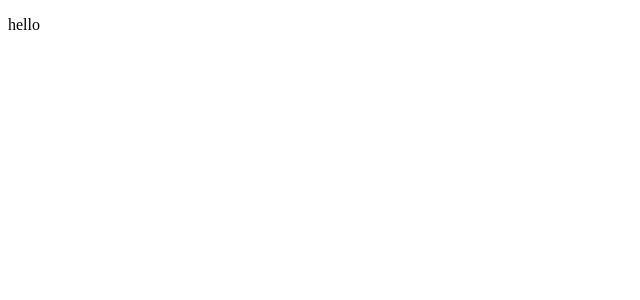
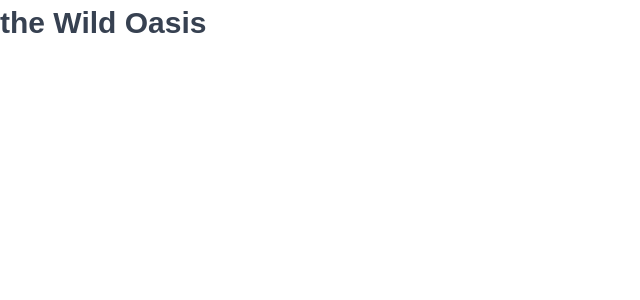
Before and after one commit to SaeedAbi/the-wild-oasis, a React (Vite) app: page / in a window 1280 px wide. Shown: the top 300 px of the page, without its empty margins (0-640 px from the left). Built offline with nearby package versions, Linux system fonts and the light colour scheme.

Commit message:
:lipstick: add GlobalStyles

```diff
--- a/src/App.jsx
+++ b/src/App.jsx
@@ -1,7 +1,21 @@
+import styled from "styled-components";
+import GlobalStyles from "./styles/GlobalStyles.js";
+
+
+const H1= styled.h1`
+  font-size: 30px;
+  font-weight: 600;
+`
 
 function App() {
-
-  return <p>hello</p>
+  return(
+      <>
+    <GlobalStyles/>
+  <div>
+    <H1>the Wild Oasis</H1>
+  </div>
+  </>
+  )
 }
 
 export default App
--- /dev/null
+++ b/src/styles/GlobalStyles.js
@@ -0,0 +1,185 @@
+import {createGlobalStyle} from "styled-components";
+
+const GlobalStyles= createGlobalStyle`:root {
+  /* Indigo */
+  --color-brand-50: #eef2ff;
+  --color-brand-100: #e0e7ff;
+  --color-brand-200: #c7d2fe;
+  --color-brand-500: #6366f1;
+  --color-brand-600: #4f46e5;
+  --color-brand-700: #4338ca;
+  --color-brand-800: #3730a3;
+  --color-brand-900: #312e81;
+
+  /* Grey */
+  --color-grey-0: #fff;
+  --color-grey-50: #f9fafb;
+  --color-grey-100: #f3f4f6;
+  --color-grey-200: #e5e7eb;
+  --color-grey-300: #d1d5db;
+  --color-grey-400: #9ca3af;
+  --color-grey-500: #6b7280;
+  --color-grey-600: #4b5563;
+  --color-grey-700: #374151;
+  --color-grey-800: #1f2937;
+  --color-grey-900: #111827;
+
+  --color-blue-100: #e0f2fe;
+  --color-blue-700: #0369a1;
+  --color-green-100: #dcfce7;
+  --color-green-700: #15803d;
+  --color-yellow-100: #fef9c3;
+  --color-yellow-700: #a16207;
+  --color-silver-100: #e5e7eb;
+  --color-silver-700: #374151;
+  --color-indigo-100: #e0e7ff;
+  --color-indigo-700: #4338ca;
+
+  --color-red-100: #fee2e2;
+  --color-red-700: #b91c1c;
+  --color-red-800: #991b1b;
+
+  --backdrop-color: rgba(255, 255, 255, 0.1);
+
+  --shadow-sm: 0 1px 2px rgba(0, 0, 0, 0.04);
+  --shadow-md: 0px 0.6rem 2.4rem rgba(0, 0, 0, 0.06);
+  --shadow-lg: 0 2.4rem 3.2rem rgba(0, 0, 0, 0.12);
+
+  --border-radius-tiny: 3px;
+  --border-radius-sm: 5px;
+  --border-radius-md: 7px;
+  --border-radius-lg: 9px;
+
+  /* For dark mode */
+  --image-grayscale: 0;
+  --image-opacity: 100%;
+}
+
+*,
+*::before,
+*::after {
+  box-sizing: border-box;
+  padding: 0;
+  margin: 0;
+
+  /* Creating animations for dark mode */
+  transition: background-color 0.3s, border 0.3s;
+}
+
+html {
+  font-size: 62.5%;
+}
+
+body {
+  font-family: "Poppins", sans-serif;
+  color: var(--color-grey-700);
+
+  transition: color 0.3s, background-color 0.3s;
+  min-height: 100vh;
+  line-height: 1.5;
+  font-size: 1.6rem;
+}
+
+input,
+button,
+textarea,
+select {
+  font: inherit;
+  color: inherit;
+}
+
+button {
+  cursor: pointer;
+}
+
+*:disabled {
+  cursor: not-allowed;
+}
+
+select:disabled,
+input:disabled {
+  background-color: var(--color-grey-200);
+  color: var(--color-grey-500);
+}
+
+input:focus,
+button:focus,
+textarea:focus,
+select:focus {
+  outline: 2px solid var(--color-brand-600);
+  outline-offset: -1px;
+}
+
+/* Parent selector, finally 😃 */
+button:has(svg) {
+  line-height: 0;
+}
+
+a {
+  color: inherit;
+  text-decoration: none;
+}
+
+ul {
+  list-style: none;
+}
+
+p,
+h1,
+h2,
+h3,
+h4,
+h5,
+h6 {
+  overflow-wrap: break-word;
+  hyphens: auto;
+}
+
+img {
+  max-width: 100%;
+
+  /* For dark mode */
+  filter: grayscale(var(--image-grayscale)) opacity(var(--image-opacity));
+}
+
+/*
+FOR DARK MODE
+
+--color-grey-0: #18212f;
+--color-grey-50: #111827;
+--color-grey-100: #1f2937;
+--color-grey-200: #374151;
+--color-grey-300: #4b5563;
+--color-grey-400: #6b7280;
+--color-grey-500: #9ca3af;
+--color-grey-600: #d1d5db;
+--color-grey-700: #e5e7eb;
+--color-grey-800: #f3f4f6;
+--color-grey-900: #f9fafb;
+
+--color-blue-100: #075985;
+--color-blue-700: #e0f2fe;
+--color-green-100: #166534;
+--color-green-700: #dcfce7;
+--color-yellow-100: #854d0e;
+--color-yellow-700: #fef9c3;
+--color-silver-100: #374151;
+--color-silver-700: #f3f4f6;
+--color-indigo-100: #3730a3;
+--color-indigo-700: #e0e7ff;
+
+--color-red-100: #fee2e2;
+--color-red-700: #b91c1c;
+--color-red-800: #991b1b;
+
+--backdrop-color: rgba(0, 0, 0, 0.3);
+
+--shadow-sm: 0 1px 2px rgba(0, 0, 0, 0.4);
+--shadow-md: 0px 0.6rem 2.4rem rgba(0, 0, 0, 0.3);
+--shadow-lg: 0 2.4rem 3.2rem rgba(0, 0, 0, 0.4);
+
+--image-grayscale: 10%;
+--image-opacity: 90%;
+*/
+`
+export default GlobalStyles
```
